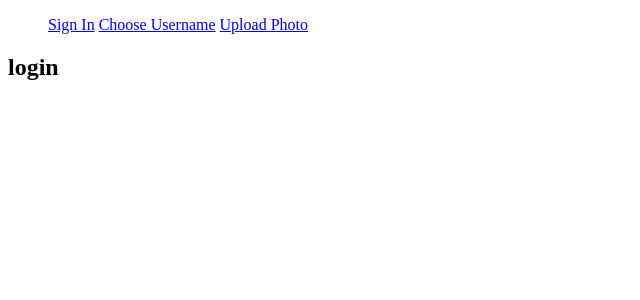
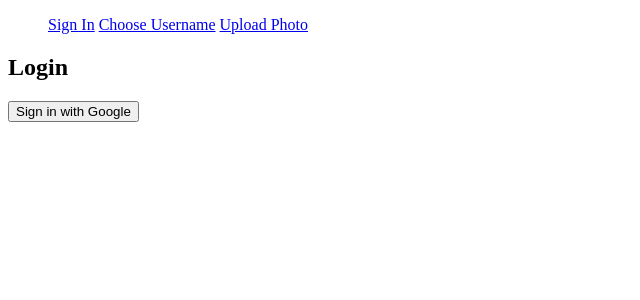
Before and after one commit to devtsp/svelte-custom-profiles, a SvelteKit app: page /login in a window 1280 px wide. Shown: the top 300 px of the page, without its empty margins (0-640 px from the left). Built offline with nearby package versions, Linux system fonts and the light colour scheme; no server answers.

Commit message:
add login handlers in login page

```diff
--- a/src/routes/login/+page.svelte
+++ b/src/routes/login/+page.svelte
@@ -1,4 +1,25 @@
 <script lang="ts">
+	import { auth } from '$lib/firebase';
+	import { user } from '$lib/firebase';
+	import { GoogleAuthProvider, signInWithPopup, signOut } from 'firebase/auth';
+
+	async function signInWithGoogle() {
+		const provider = new GoogleAuthProvider();
+		const user = await signInWithPopup(auth, provider);
+		console.log(user);
+	}
 </script>
 
-<h2>login</h2>
+<h2>Login</h2>
+
+{#if $user}
+	<h2 class="card-title">Welcome, {$user.displayName}</h2>
+	<p class="text-center text-success">You are logged in</p>
+	<button class="btn btn-sm btn-warning" on:click={() => signOut(auth)}
+		>Sign out</button
+	>
+{:else}
+	<button class="btn btn-primary" on:click={signInWithGoogle}
+		>Sign in with Google</button
+	>
+{/if}
```
